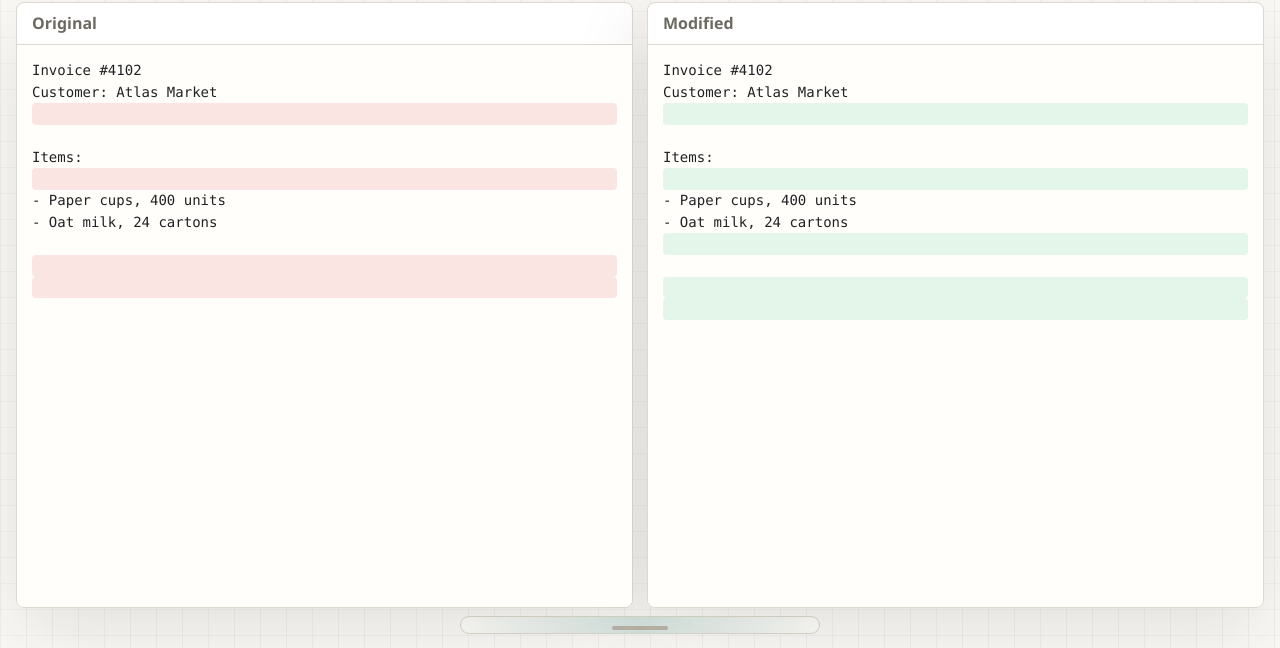
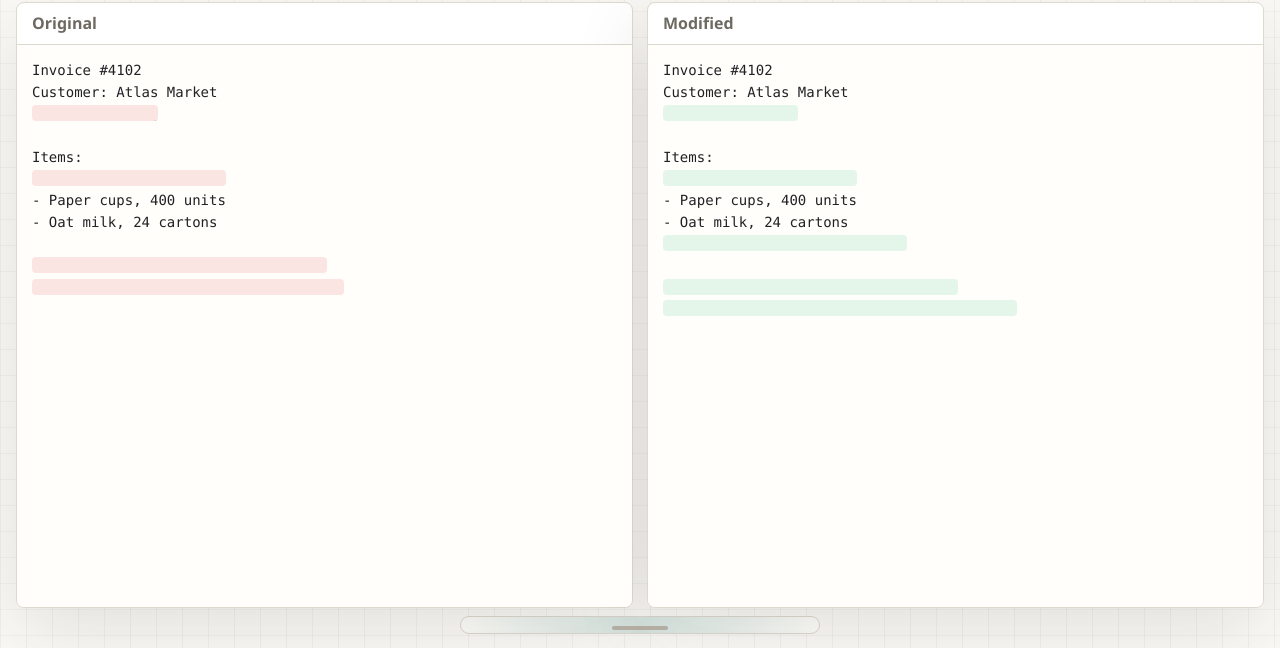
Before and after one commit to AE-BASOL/diffchecker, a plain HTML site: page index.html in a window 1280 px wide. Shown: the part 145-793 px from the top of the page. Drawn offline with Linux system fonts and the light colour scheme.

Commit message:
Align editor highlights with text

```diff
--- a/app.js
+++ b/app.js
@@ -282,7 +282,7 @@ function renderHighlightLayer(layer, lines, rows, side) {
     const row = rowForHighlightLine(rows, side, index);
     const content = escapeHtml(line) || "&nbsp;";
     const rowAttr = row && row.type !== "equal" ? ` data-row-id="${row.id}"` : "";
-    return `<div class="highlight-line ${className}" data-line-index="${index}"${rowAttr}>${content}</div>`;
+    return `<span class="highlight-line ${className}" data-line-index="${index}"${rowAttr}>${content}</span>`;
   }).join("");
 }
 
--- a/styles.css
+++ b/styles.css
@@ -186,9 +186,14 @@ textarea {
 }
 
 .highlight-line {
-  min-height: 21.7px;
   border-radius: 4px;
+  box-decoration-break: clone;
+  -webkit-box-decoration-break: clone;
   transition: box-shadow 120ms ease, filter 120ms ease;
+}
+
+.highlight-line::after {
+  content: "\A";
 }
 
 .highlight-line.insert {
```
